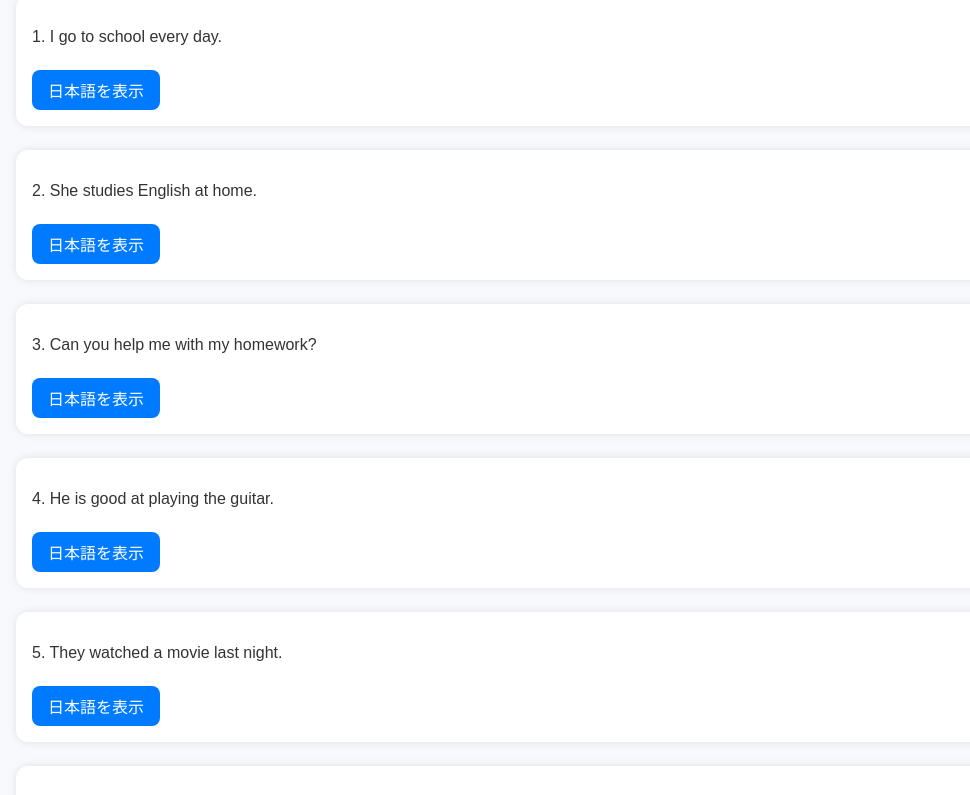
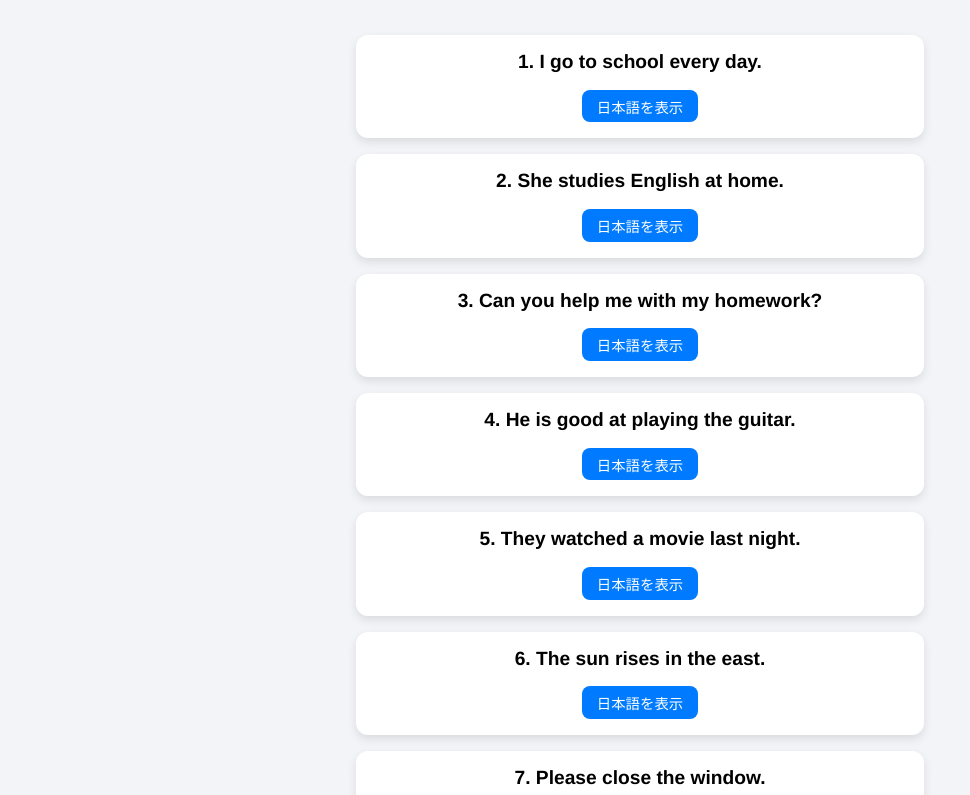
Before and after one commit to yuu8484/ondoku-english, a plain HTML site: page index.html in a window 1280 px wide. Shown: the part 83-878 px from the top of the page, without its empty margins (0-970 px from the left). Drawn offline with Linux system fonts and the light colour scheme.

Commit message:
Add files via upload

```diff
--- a/index.html
+++ b/index.html
@@ -6,46 +6,64 @@
   <title>音読英語学習（高校生向け）</title>
   <style>
     body {
-      font-family: 'Arial', sans-serif;
       margin: 0;
-      padding: 1em;
-      background-color: #f7f9fc;
-      color: #333;
+      padding: 0;
+      background-color: #f2f4f8;
+      font-family: 'Helvetica Neue', sans-serif;
+      display: flex;
+      flex-direction: column;
+      align-items: center;
     }
     h1 {
-      font-size: 1.5em;
-      margin-bottom: 0.5em;
+      margin-top: 2rem;
+      font-size: 1.6em;
+      text-align: center;
+    }
+    .container {
+      max-width: 600px;
+      width: 100%;
+      padding: 1rem;
+      box-sizing: border-box;
     }
     .question-box {
-      margin-bottom: 1.5em;
-      background-color: white;
-      padding: 1em;
+      background-color: #fff;
+      margin: 1rem 0;
+      padding: 1rem;
       border-radius: 12px;
-      box-shadow: 0 0 10px rgba(0,0,0,0.1);
+      box-shadow: 0 4px 10px rgba(0,0,0,0.1);
+      text-align: center;
+    }
+    .english {
+      font-size: 1.2em;
+      font-weight: bold;
+      margin-bottom: 0.5em;
+      cursor: pointer;
+    }
+    .translation {
+      display: none;
+      font-size: 0.95em;
+      font-style: italic;
+      color: #555;
+      margin-top: 0.5em;
     }
     button {
       background-color: #007BFF;
       color: white;
       border: none;
       border-radius: 8px;
-      padding: 0.5em 1em;
-      font-size: 1em;
+      padding: 0.4em 1em;
+      font-size: 0.9em;
       margin-top: 0.5em;
       cursor: pointer;
     }
     button:hover {
       background-color: #0056b3;
     }
-    .translation {
-      margin-top: 0.5em;
-      font-style: italic;
-      display: none;
-    }
   </style>
 </head>
 <body>
   <h1>音読英語学習（高校生向け）</h1>
-  <div id="app"></div>
+  <div class="container" id="app"></div>
 
   <script>
     const questions = [
@@ -77,8 +95,14 @@
       const box = document.createElement("div");
       box.className = "question-box";
 
-      const en = document.createElement("p");
+      const en = document.createElement("div");
+      en.className = "english";
       en.textContent = `${i + 1}. ${q.en}`;
+      en.addEventListener("click", () => {
+        const utter = new SpeechSynthesisUtterance(q.en);
+        utter.lang = "en-US";
+        speechSynthesis.speak(utter);
+      });
       box.appendChild(en);
 
       const btn = document.createElement("button");
```
